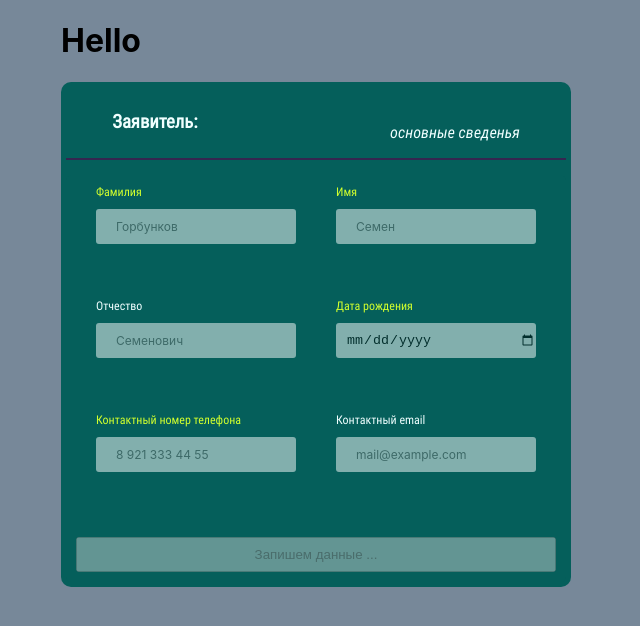
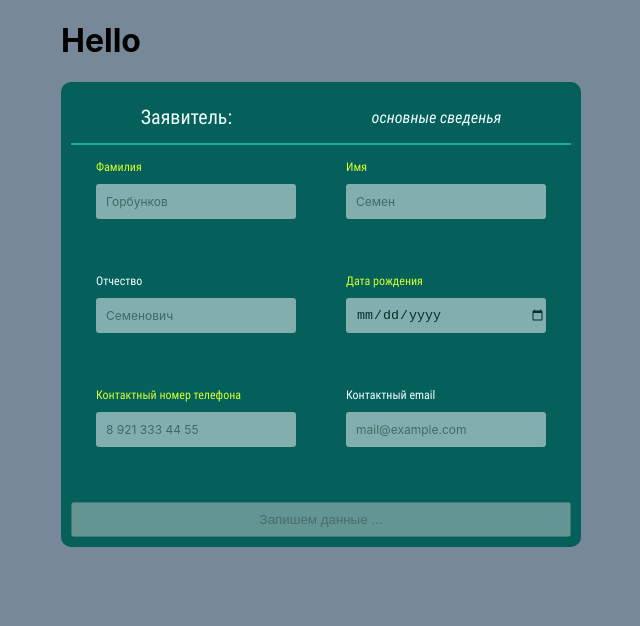
Before and after one commit to newrdlink/form-project, a React (Create React App) app: page / in a window 1280 px wide. Shown: the top 626 px of the page, without its empty margins (67-707 px from the left). Built offline with nearby package versions, Linux system fonts and the light colour scheme.

Commit message:
end validation button submit 5

```diff
--- a/src/components/Applicant/Applicant.css
+++ b/src/components/Applicant/Applicant.css
@@ -1,15 +1,14 @@
 .applicant {
   max-width: 500px;
   background-color: rgb(5, 95, 91);
-  padding: 5px;
-  padding-top: 25px;
+  padding: 10px 10px;
   border-radius: 10px;
 }
 .applicant__header {
   display: flex;
   justify-content: space-around;
   align-items: center;
-  border-bottom: 2px solid rgb(53, 38, 80);
+  border-bottom: 2px solid rgb(19, 173, 166);
   margin-bottom: 15px;
 }
 
@@ -22,9 +21,9 @@
   color: azure;
   font-family: 'Roboto Condensed';
   text-align: center;
+  font-size: 20px;
   margin: 0;
-  margin-bottom: 20px;
-  margin-right: 100px;
+
 }
 .applicant__subtitle {
   color: azure;
@@ -38,7 +37,6 @@
   justify-content: space-around;
   align-items: center;
   margin: 0 auto;
-  padding: 10px;
   background-color: rgb(5, 95, 91);
   border-radius: 5px;
 }
@@ -58,10 +56,6 @@
   box-sizing: border-box;
 }
 
-/* .applicant__input:nth-of-type(2n) {
-  margin-right: 0;
-} */
-
 .applicant__input:focus {
   outline: none;
   box-shadow: 0 0 3px 3px rgba(5, 226, 72, 0.5);
@@ -69,7 +63,7 @@
 }
 
 .applicant__button {
-  margin-top: 10px;
+  margin: 0;
   height: 35px;
   width: 100%;
 }
--- a/src/components/Applicant/Applicant.js
+++ b/src/components/Applicant/Applicant.js
@@ -3,13 +3,7 @@ import cn from 'classnames'
 import './Applicant.css'
 
 const Applicant = ({ onSubmitHandler, inputs = [] }) => {
-    // обьект для начального состояния стейта для определения наличия ошибки
-    // let initialOjectRequired = inputs.reduce((obj, item) => {
-    //     if (item.required === true) {
-    //         obj[item.name] = !item.required
-    //     }
-    //     return obj
-    // }, {})
+
     let initialOjectRequired = inputs.reduce((obj, item) => {
         obj[item.name] = !item.required
         return obj
@@ -35,7 +29,7 @@ const Applicant = ({ onSubmitHandler, inputs = [] }) => {
     return (
         <section className="applicant">
             <div className="applicant__header">
-                <h3 className="applicant__title">Заявитель:</h3>
+                <p className="applicant__title">Заявитель:</p>
                 <p className="applicant__subtitle">основные сведенья</p>
             </div>
             <form className="applicant__form" onSubmit={onSubmit} >
@@ -51,10 +45,7 @@ const Applicant = ({ onSubmitHandler, inputs = [] }) => {
                             maxLength={maxlenght}
                             autoComplete={autocomplete}
                             pattern={pattern}
-                            className={cn("applicant__input",
-                                // { "applicant__input_required": required && formErrors[name] !== '' },
-                                { "applicant__input_radio": type === "radio" }
-                            )}
+                            className={cn("applicant__input")}
                             value={formData[name] || ''}
                             onChange={evt => {
                                 setFormData({ ...formData, [name]: evt.target.value })
--- a/src/components/utils/ApplicantData/inputs.js
+++ b/src/components/utils/ApplicantData/inputs.js
@@ -10,6 +10,7 @@ const applicantInputs = [
         label: 'Фамилия',
         maxlenght: 20,
         minlength: 2,
+        pattern: "[А-Я]{1}[А-Яа-яЁё]{1,}" //только русская буква
     },
     {
         id: 2,
@@ -20,7 +21,8 @@ const applicantInputs = [
         minlength: 2,
         autocomplete: 'off',
         label: 'Имя',
-        maxlenght: 20
+        maxlenght: 20,
+        pattern: "[А-Я]{1}[А-Яа-яЁё]{1,}"
     },
     {
         id: 3,
--- a/src/index.css
+++ b/src/index.css
@@ -19,6 +19,6 @@ code {
 
 input::placeholder {
   font-family: -apple-system, BlinkMacSystemFont, 'Segoe UI', Roboto, Oxygen, Ubuntu, Cantarell, 'Open Sans', 'Helvetica Neue', sans-serif;
-  padding-left: 10px;
+  /* padding-left: 10px; */
   font-size: 12px;
 }
```
